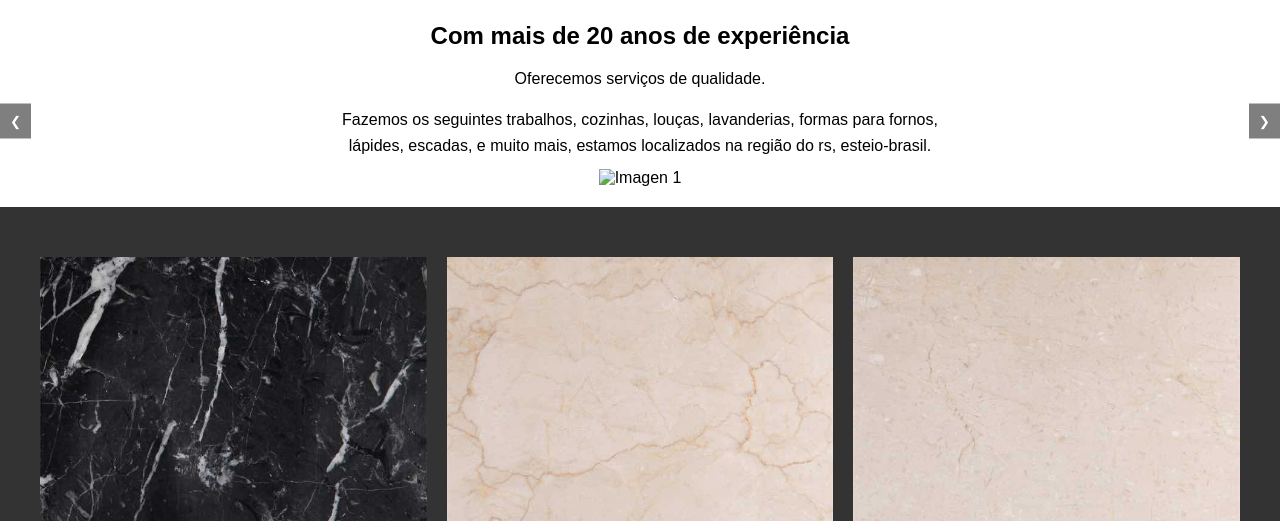
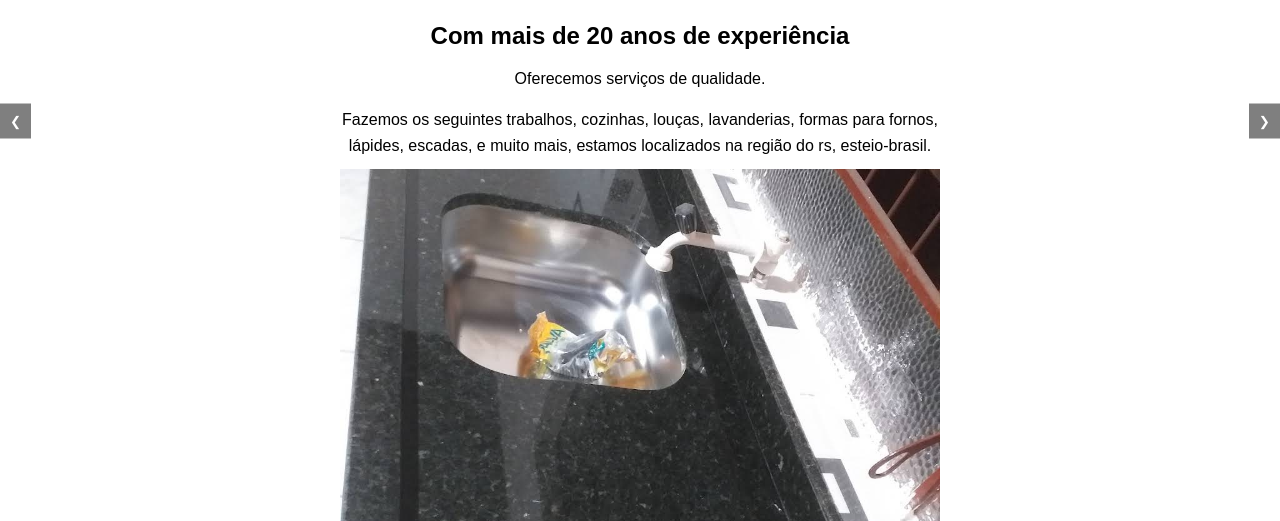
Before and after one commit to Smlrom/web, a plain HTML site: page index.html in a window 1280 px wide. Shown: the part 279-800 px from the top of the page. Drawn offline with Linux system fonts and the light colour scheme.

Commit message:
Update index.html

```diff
--- a/index.html
+++ b/index.html
@@ -22,7 +22,6 @@
       <li><a href="#footer">Redes sociais</a></li>
       <li><a href="https://api.whatsapp.com/send?phone=555189559694"id="openInSameWindow">Faça seu pedido</a></li>
     </ul>
-
   </nav>
 
   <div class="contenedor-flex">
@@ -35,7 +34,7 @@
 
     <div class="slider">
       <div class="slide">
-        <img src="piedra/mesa.jpg" alt="Imagen 1" onclick="cambiarSlide(0)">
+        <img src="piedras/mesa.jpg" alt="Imagen 1" onclick="cambiarSlide(0)">
       </div>
       <div class="slide">
         <img src="piedras/2022-12-27 (3).jpg" alt="Imagen 2" onclick="cambiarSlide(1)">
```
